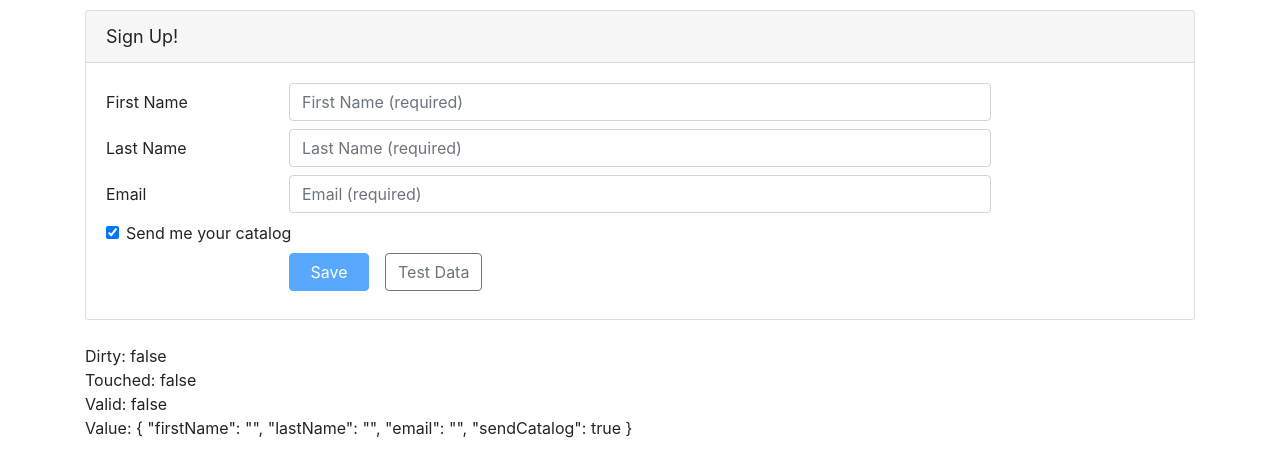
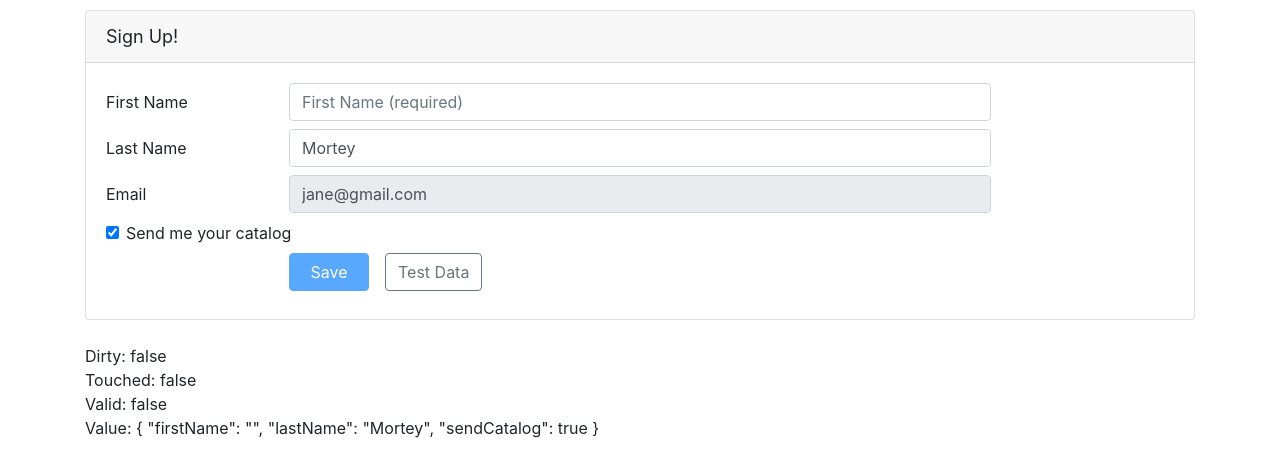
Before and after one commit to savitri26m/reactiveForms, an Angular app: page / in a window 1280 px wide. Shown: the top 476 px of the page. Built offline with nearby package versions, Linux system fonts and the light colour scheme.

Commit message:
using type of formBuilder syntax

```diff
--- a/src/app/customers/customer.component.ts
+++ b/src/app/customers/customer.component.ts
@@ -18,8 +18,8 @@ export class CustomerComponent implements OnInit {
   ngOnInit() {
     this.customerForm = this.fb.group({
       firstName: '',
-      lastName: '',
-      email:'',
+      lastName: {value: 'Mortey', disabled: false},
+      email: [{value: 'jane@gmail.com', disabled: true}],
       sendCatalog: true
     })
   }
```
